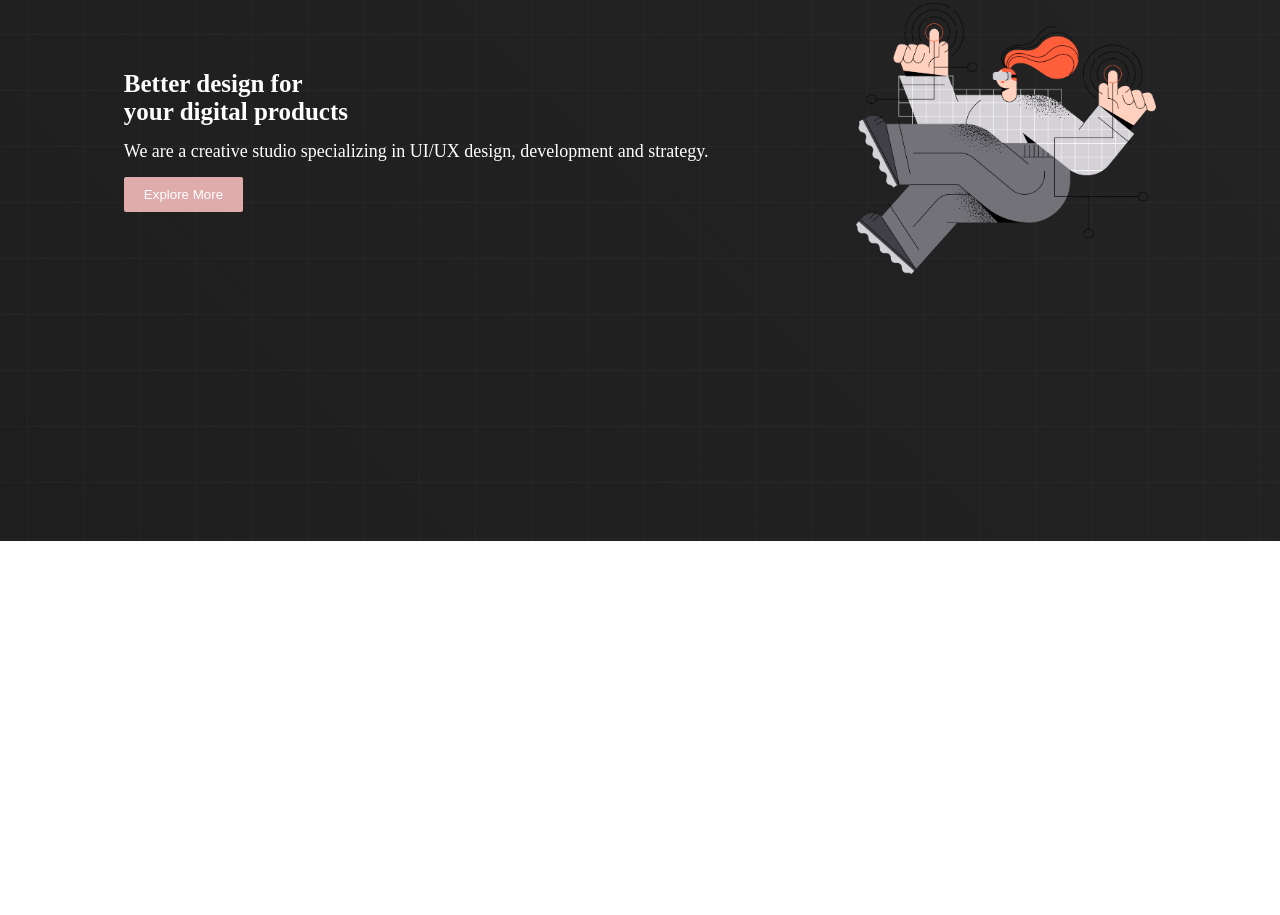
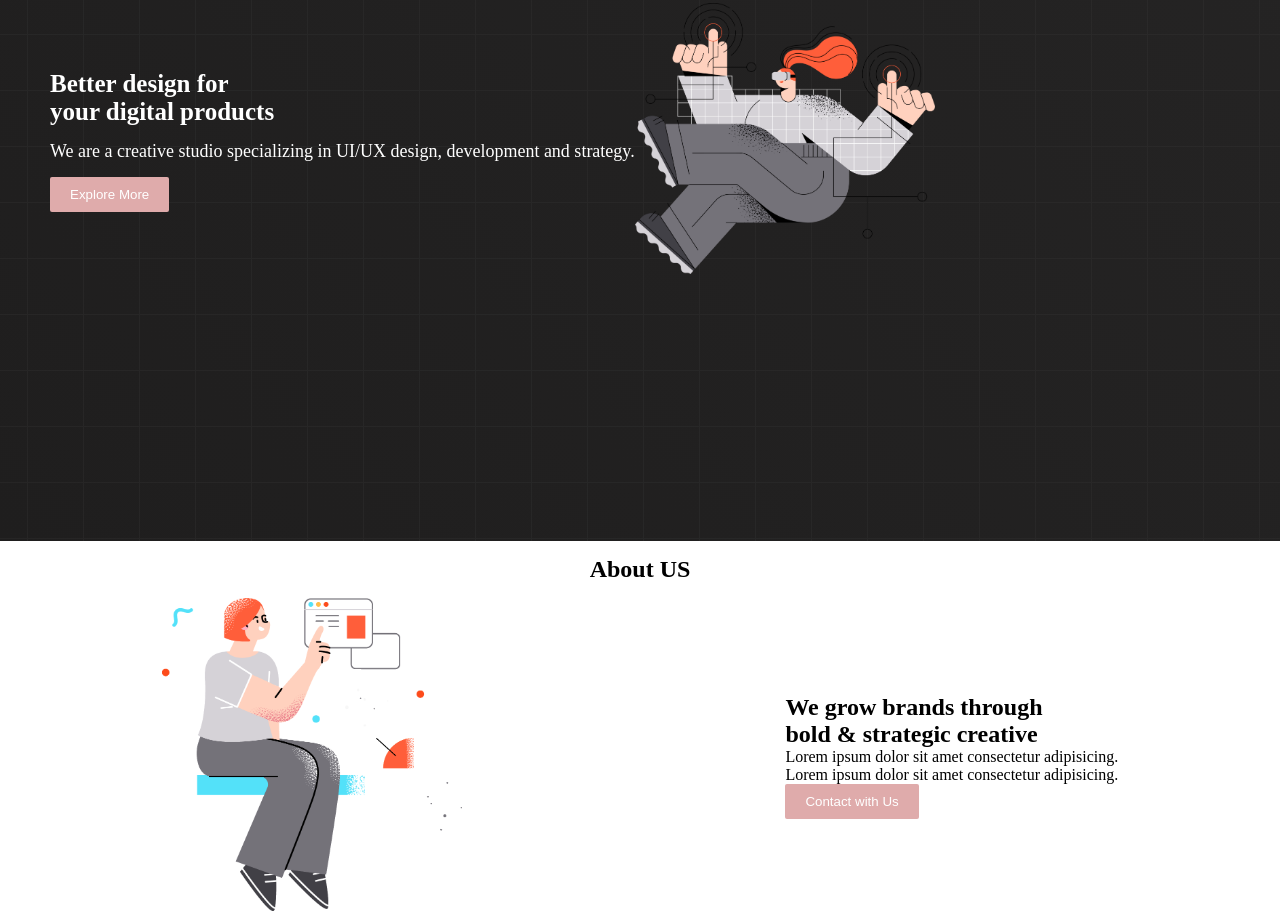
Before and after one commit to bdjahid/Protfolio-one, a plain HTML site: page index.html in a window 1280 px wide. Shown: the part 317-1232 px from the top of the page. Before the commit the page ends 858 px from the top, so only its background shows below. Drawn offline with Linux system fonts and the light colour scheme.

Commit message:
about section

```diff
--- a/index.html
+++ b/index.html
@@ -26,6 +26,7 @@
         </nav>
     </header>
     <main>
+        <!-- banner section -->
         <section>
             <div class="bannar-container">
                 <div class="bannar-text">
@@ -41,6 +42,22 @@
                 </div>
             </div>
         </section>
+        <!-- About Section -->
+        <section>
+            <h1 class="title-1">About US</h1>
+            <div class="about-container">
+                <div>
+                    <img class="bannar-img " src="./images/section.png" alt="">
+                </div>
+                <div>
+                    <h2>We grow brands through <br>
+                        bold & strategic creative</h2>
+                    <p>Lorem ipsum dolor sit amet consectetur adipisicing. <br>
+                        Lorem ipsum dolor sit amet consectetur adipisicing.</p>
+                    <button class="btn">Contact with Us</button>
+                </div>
+            </div>
+        </section>
     </main>
     <footer>
 
--- a/style.css
+++ b/style.css
@@ -43,7 +43,7 @@
 .bannar-container {
     display: flex;
     padding: 0px 50px;
-    justify-content: space-around;
+    /* justify-content: space-around; */
     align-items: center;
     cursor: pointer;
     height: 100vh;
@@ -74,3 +74,14 @@
     border: none;
     border-radius: 2px;
 }
+
+.about-container {
+    display: flex;
+    justify-content: space-around;
+    align-items: center;
+}
+
+.title-1 {
+    text-align: center;
+    padding: 15px 0px;
+}
```
